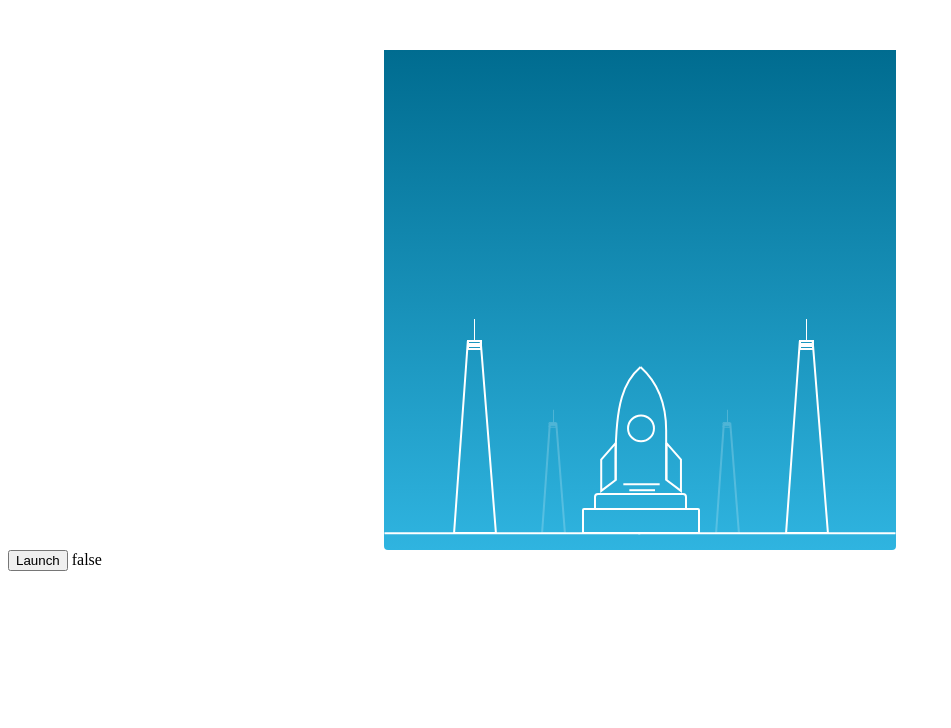
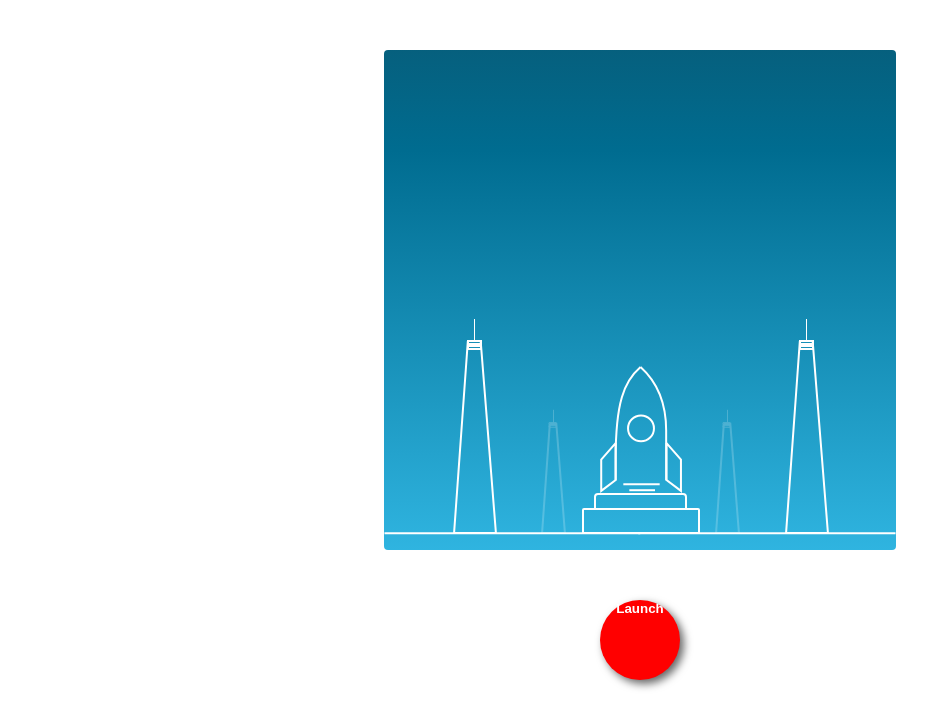
Before and after one commit to Aron9013/Rocket-Prototype, an Angular app in the folder rocket-animation-test/: page / in a window 1280 px wide. Shown: the top 728 px of the page, without its empty margins (0-951 px from the left). Built offline with nearby package versions, Linux system fonts and the light colour scheme.

Commit message:
Styling launch button

```diff
--- a/rocket-animation-test/src/app/app.component.html
+++ b/rocket-animation-test/src/app/app.component.html
@@ -83,5 +83,6 @@
     </div>
   </div>
 </div>
-<button (click)="blastoff()">Launch</button>
-{{launchRocket}}
+<div class="button-container">
+  <button class="launch-button" (click)="blastoff()">Launch</button>
+</div>
--- a/rocket-animation-test/src/app/app.component.scss
+++ b/rocket-animation-test/src/app/app.component.scss
@@ -7,13 +7,13 @@
     height: 500px;
     width: 512px;
     overflow-y: hidden;
+    border-radius: 4px;
 
     .background {
       position: relative;
       width: 512px;
       height: 1000px;
-      border-radius: 4px;
-      background: linear-gradient(to bottom, #222222 0%, #006C90 50%, #2FB4E0 100%);
+      background: linear-gradient(to bottom, #222222 0%, #006C90 60%, #2FB4E0 100%);
       transition: all 900ms ease-in-out;
       transition-delay: 500ms;
       transform: translateY(-50%);
@@ -156,3 +156,34 @@
     }
   }
 }
+
+.button-container {
+  display: flex;
+  justify-content: center;
+  margin-top: 50px;
+
+  .launch-button {
+    height: 80px;
+    width: 80px;
+    display: flex;
+    justify-content: center;
+    border-radius: 50%;
+    background: #ff0000;
+    color: #ffffff;
+    font-weight: 800;
+    border: none;
+    outline: none;
+    transition: all 150ms ease-in-out;
+    box-shadow: 4px 4px 8px 0px rgba(0, 0, 0, 0.6);
+
+    &:hover {
+      background: #d30000;
+      transition: all 150ms ease-in-out;
+    }
+
+    &:active {
+      transform: translate(1px, 1px);
+      box-shadow: 1px 1px 8px 0px rgba(0, 0, 0, 0.9);
+    }
+  }
+}
```
